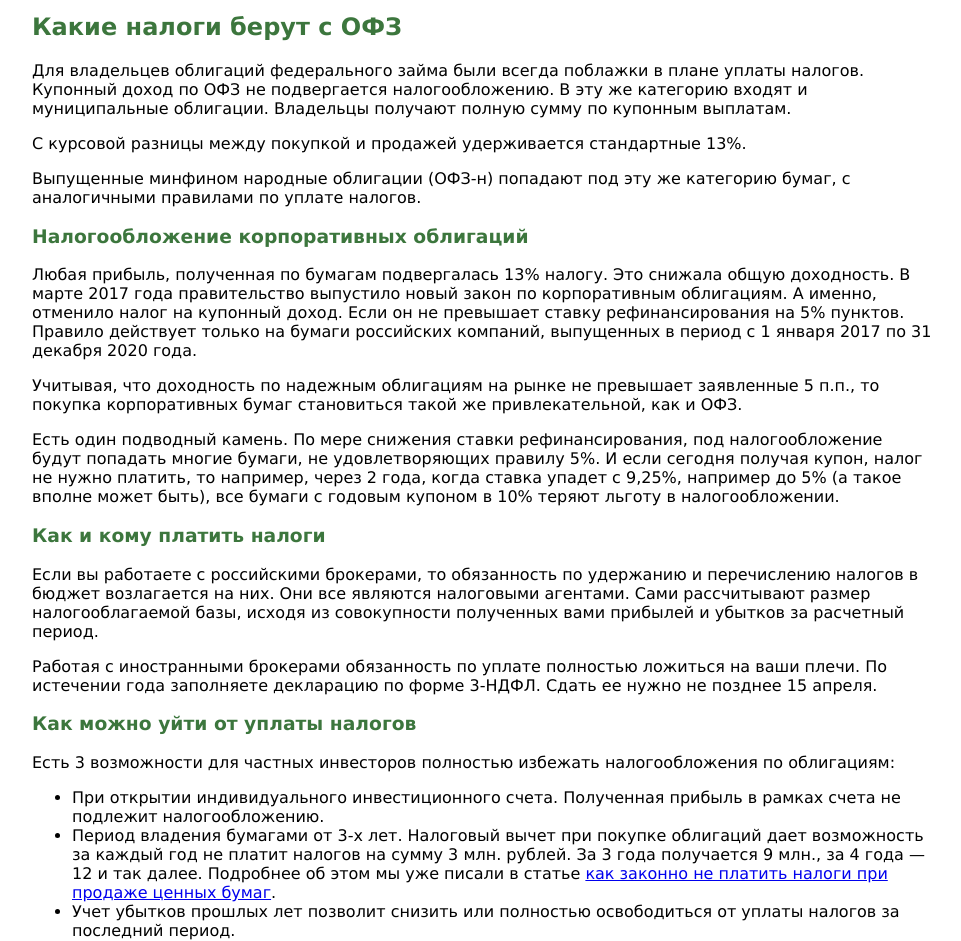
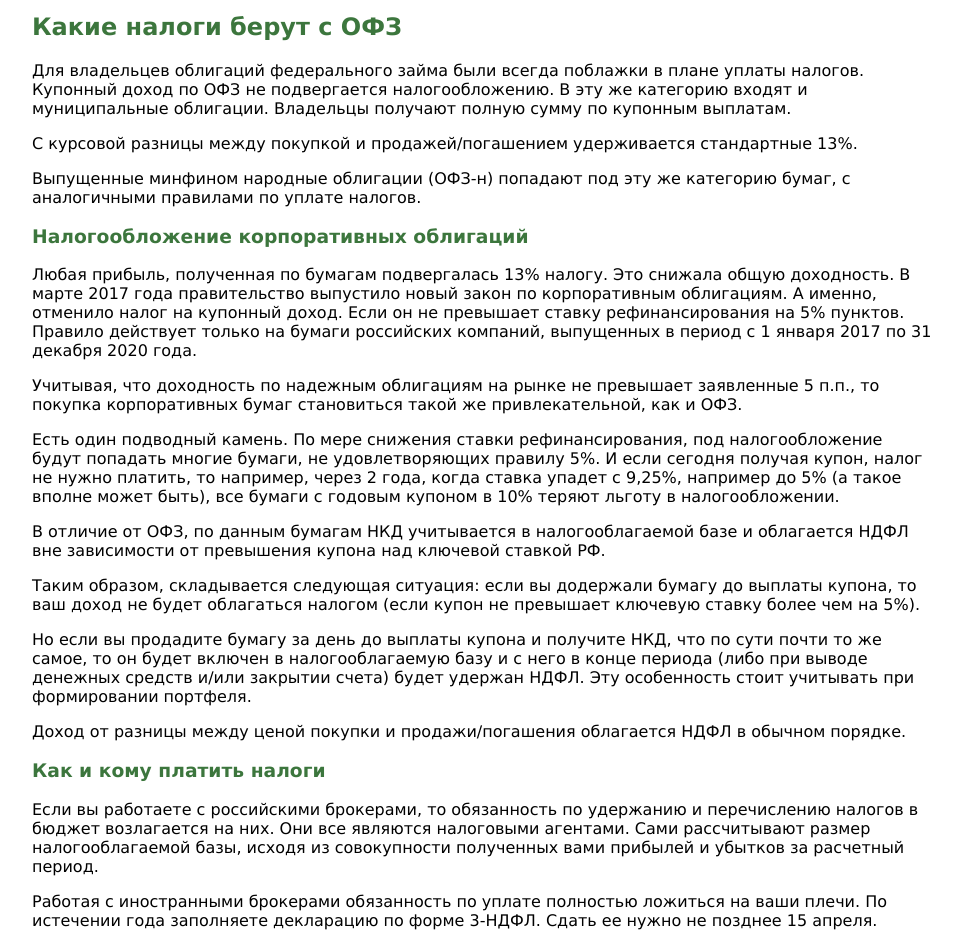
Before and after one commit to GRAY74/Investment, a plain HTML site: page Bonds/10.html in a window 1280 px wide. Shown: the part 820-1761 px from the top of the page, without its empty margins (158-1119 px from the left). Drawn offline with Linux system fonts and the light colour scheme.

Commit message:
Дополнения в статью по налогообложению облигаций

```diff
--- a/Bonds/10.html
+++ b/Bonds/10.html
@@ -34,7 +34,7 @@
 
 <h2 class="text-success">Какие налоги берут с ОФЗ</h2>
 <p>Для владельцев облигаций федерального займа были всегда поблажки в плане уплаты налогов. Купонный доход по ОФЗ не подвергается налогообложению. В эту же категорию входят и муниципальные облигации. Владельцы получают полную сумму по купонным выплатам.</p>
-<p>С курсовой разницы между покупкой и продажей удерживается стандартные 13%.</p>
+<p>С курсовой разницы между покупкой и продажей/погашением удерживается стандартные 13%.</p>
 <p>Выпущенные минфином народные облигации (ОФЗ-н) попадают под эту же категорию бумаг, с аналогичными правилами по уплате налогов.</p>
 
 
@@ -42,7 +42,10 @@
 <p>Любая прибыль, полученная по бумагам подвергалась 13% налогу. Это снижала общую доходность. В марте 2017 года правительство выпустило новый закон по корпоративным облигациям. А именно, отменило налог на купонный доход. Если он не превышает ставку рефинансирования на 5% пунктов.  Правило действует только на бумаги российских компаний, выпущенных в период с 1 января 2017 по 31 декабря 2020 года.</p>
 <p>Учитывая, что доходность по надежным облигациям на рынке не превышает заявленные 5 п.п., то покупка корпоративных бумаг становиться такой же привлекательной, как и ОФЗ.</p>
 <p>Есть один подводный камень. По мере снижения ставки рефинансирования, под налогообложение будут попадать многие бумаги, не удовлетворяющих правилу  5%. И если сегодня получая купон, налог не нужно платить, то например, через 2 года, когда ставка упадет с 9,25%,  например до 5% (а такое вполне может быть), все бумаги с годовым купоном в 10% теряют льготу в налогообложении.</p>
-
+<p>В отличие от ОФЗ, по данным бумагам НКД учитывается в налогооблагаемой базе и облагается НДФЛ вне зависимости от превышения купона над ключевой ставкой РФ.</p>
+<p>Таким образом, складывается следующая ситуация: если вы додержали бумагу до выплаты купона, то ваш доход не будет облагаться налогом (если купон не превышает ключевую ставку более чем на 5%).</p>
+<p>Но если вы продадите бумагу за день до выплаты купона и получите НКД, что по сути почти то же самое, то он будет включен в налогооблагаемую базу и с него в конце периода (либо при выводе денежных средств и/или закрытии счета) будет удержан НДФЛ. Эту особенность стоит учитывать при формировании портфеля.</p>
+<p> Доход от разницы между ценой покупки и продажи/погашения облагается НДФЛ в обычном порядке.</p>
 
 <h3 class="text-success">Как и кому платить налоги</h3>
 <p>Если вы работаете с российскими брокерами, то обязанность по удержанию и перечислению налогов в бюджет возлагается на них. Они все являются налоговыми агентами. Сами рассчитывают размер налогооблагаемой базы, исходя из совокупности полученных вами прибылей и убытков за расчетный период.</p>
```
